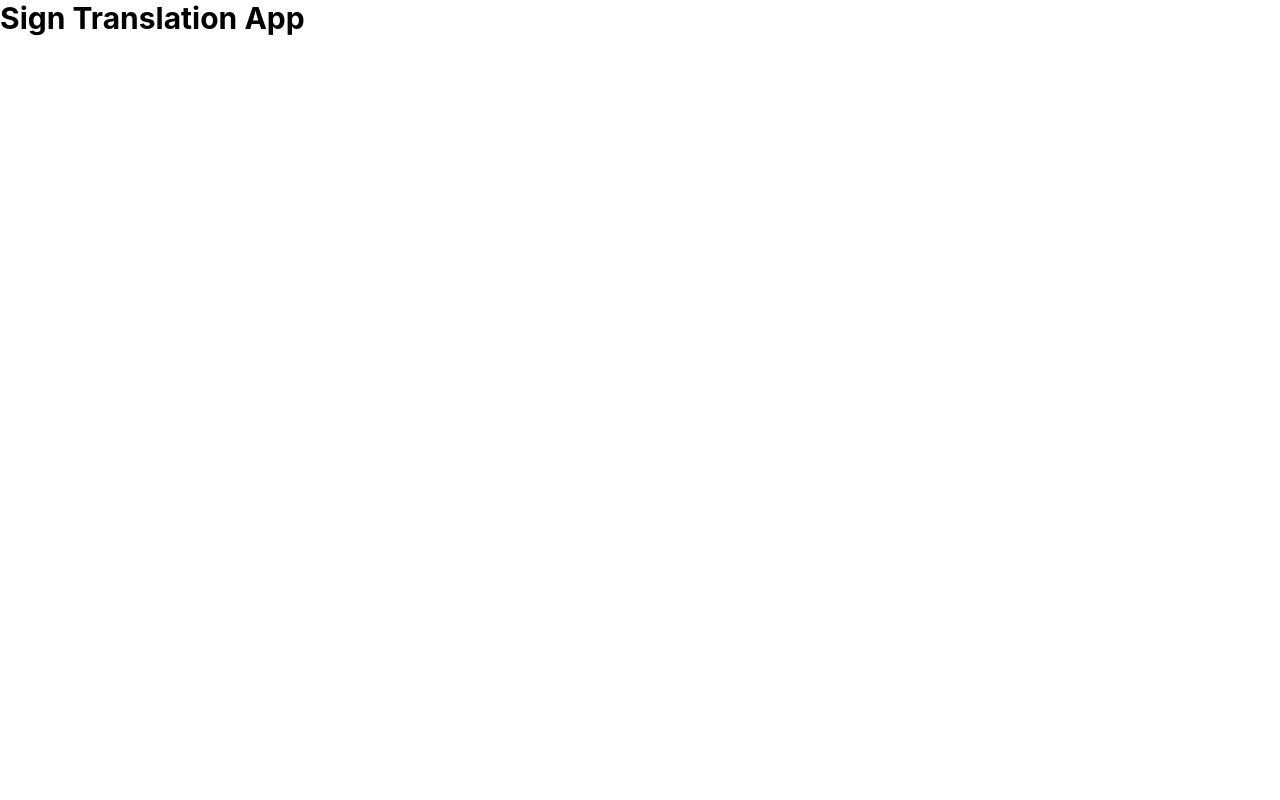
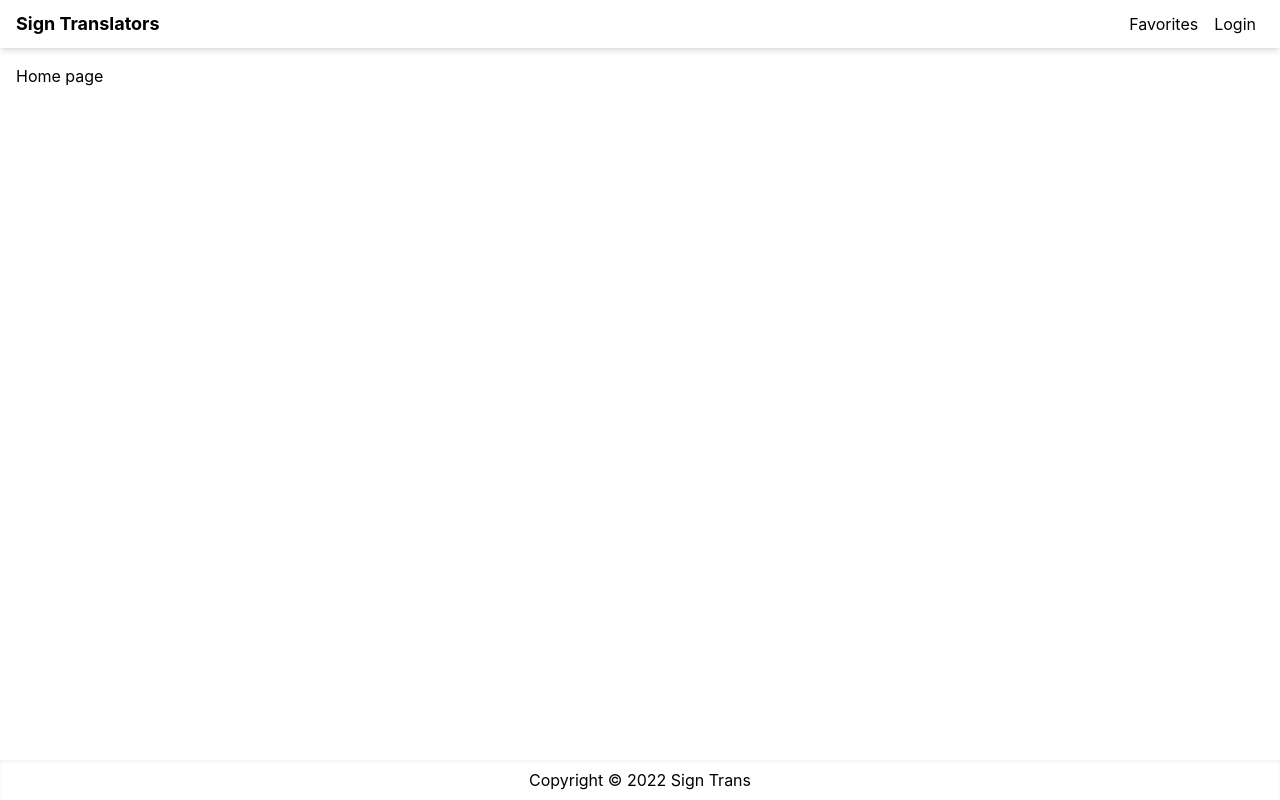
Before and after one commit to Aaskin345/personal-budget-planner, a Next.js app: page / in a window 1280 px wide. Built offline with nearby package versions, Linux system fonts and the light colour scheme.

Commit message:
Website layout

```diff
--- /dev/null
+++ b/components/Layout.js
@@ -0,0 +1,37 @@
+import Head from 'next/head';
+import Link from 'next/link';
+import React from 'react';
+
+export default function Layout({ title, children }) {
+  return (
+    <>
+      <Head>
+        {<title>{title ? title + '- Sign Trans' : 'Sign Trans'}</title>}
+        <meta name="description" content="Sign Translation Website" />
+        <link rel="icon" href="/favicon.ico" />
+      </Head>
+
+      <div className="flex min-h-screen flex-col justify-between ">
+        <header>
+          <nav className="flex h-12 items-center px-4 justify-between shadow-md">
+            <Link href="/">
+              <a className="text-lg font-bold">Sign Translators</a>
+            </Link>
+            <div>
+              <Link href="/favorites">
+                <a className="p-2">Favorites</a>
+              </Link>
+              <Link href="/login">
+                <a className="p-2">Login</a>
+              </Link>
+            </div>
+          </nav>
+        </header>
+        <main className="container m-auto mt-4 px-4">{children}</main>
+        <footer className="flex h-10 justify-center items-center shadow-inner">
+          <p>Copyright © 2022 Sign Trans</p>
+        </footer>
+      </div>
+    </>
+  );
+}
--- a/pages/index.js
+++ b/pages/index.js
@@ -1,15 +1,5 @@
-import Head from 'next/head';
+import Layout from '../components/Layout';
 
 export default function Home() {
-  return (
-    <div>
-      <Head>
-        <title>Create Next App</title>
-        <meta name="description" content="Generated by create next app" />
-        <link rel="icon" href="/favicon.ico" />
-      </Head>
-
-      <h1 className="text-3xl font-bold">Sign Translation App</h1>
-    </div>
-  );
+  return <Layout title="Home Page">Home page</Layout>;
 }
--- a/tailwind.config.js
+++ b/tailwind.config.js
@@ -1,4 +1,3 @@
-/** @type {import('tailwindcss').Config} */
 module.exports = {
   content: [
     './pages/**/*.{js,ts,jsx,tsx}',
```
Also changed, not shown: .eslintrc.json.
